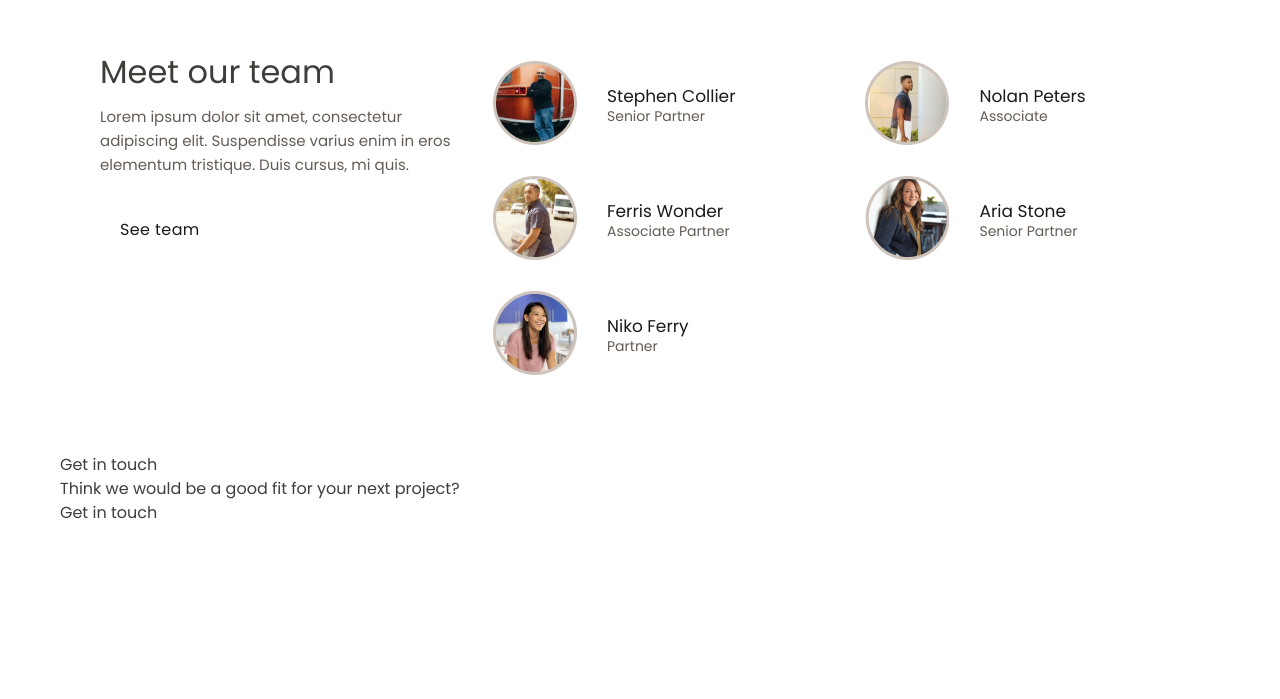
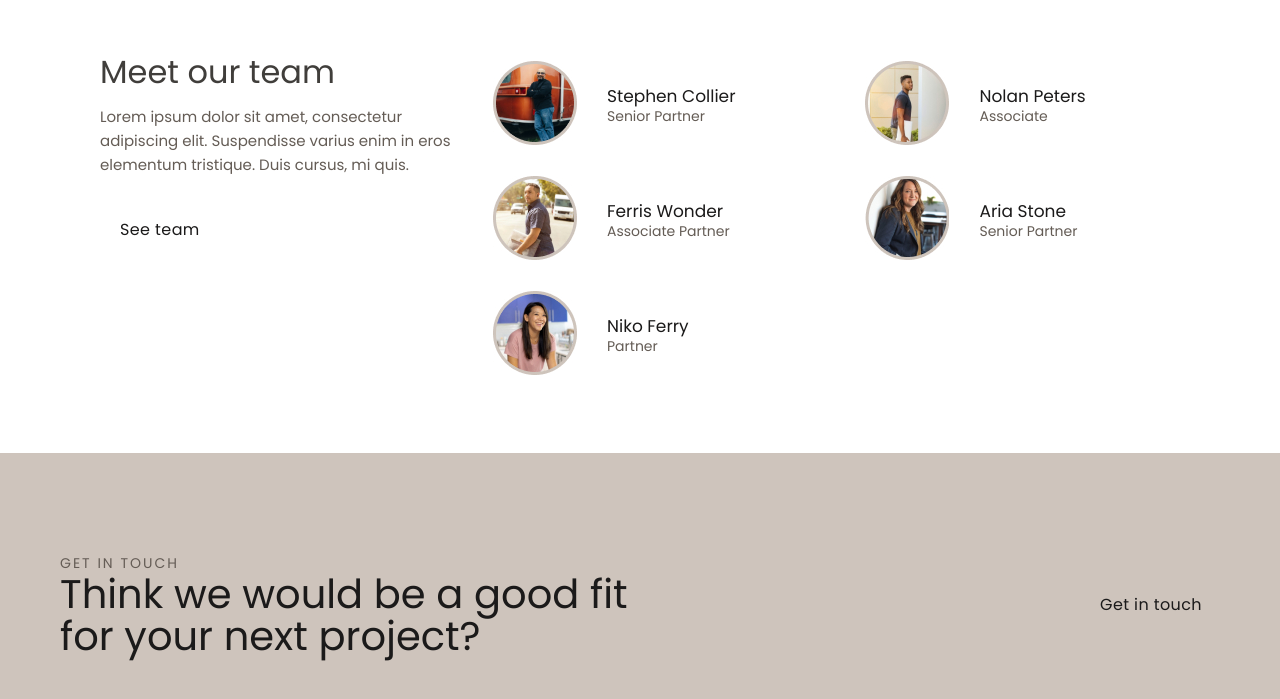
Before and after one commit to Daniil-gavrilooov/wishbone, a plain HTML site: page app/index.html in a window 1280 px wide. Shown: the part 5262-5961 px from the top of the page. Before the commit the page ends 5787 px from the top, so only its background shows below. Drawn offline with Linux system fonts and the light colour scheme.

Commit message:
add css  section (offer)

```diff
--- /dev/null
+++ b/app/scss/_offer.scss
@@ -0,0 +1,30 @@
+.offer {
+    padding: 100px 0;
+    background-color: $beige;
+    &__inner {
+        display: flex;
+        justify-content: space-between;
+        align-items: center;
+    }
+
+    &__overhead {
+        font-size: 14px;
+        line-height: 20px;
+        letter-spacing: 2px;
+        text-transform: uppercase;
+        color: $brown;
+    }
+
+    &__title {
+        font-size: 40px;
+        line-height: 42px;
+        color: $black;
+        max-width: 569px;
+    }
+
+    &__btn{
+        padding-right: 18px;
+        letter-spacing: 0.4px;
+        color: $black;
+    }
+}
--- a/app/scss/style.scss
+++ b/app/scss/style.scss
@@ -8,6 +8,7 @@
 @import "_clients";
 @import "_projects";
 @import "_team";
+@import "_offer";
 
 body {
     font-family: "Poppins", sans-serif;
```
Also changed, not shown: app/css/style.min.css.
